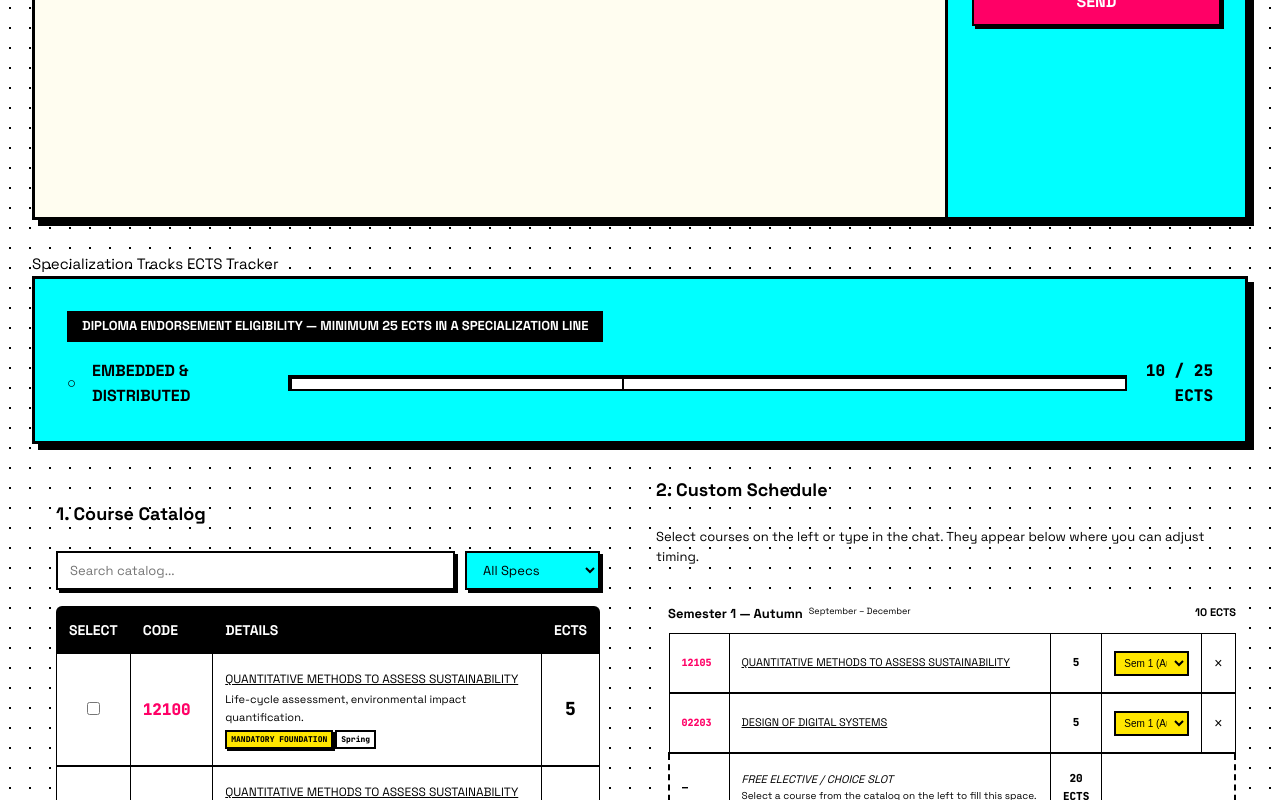
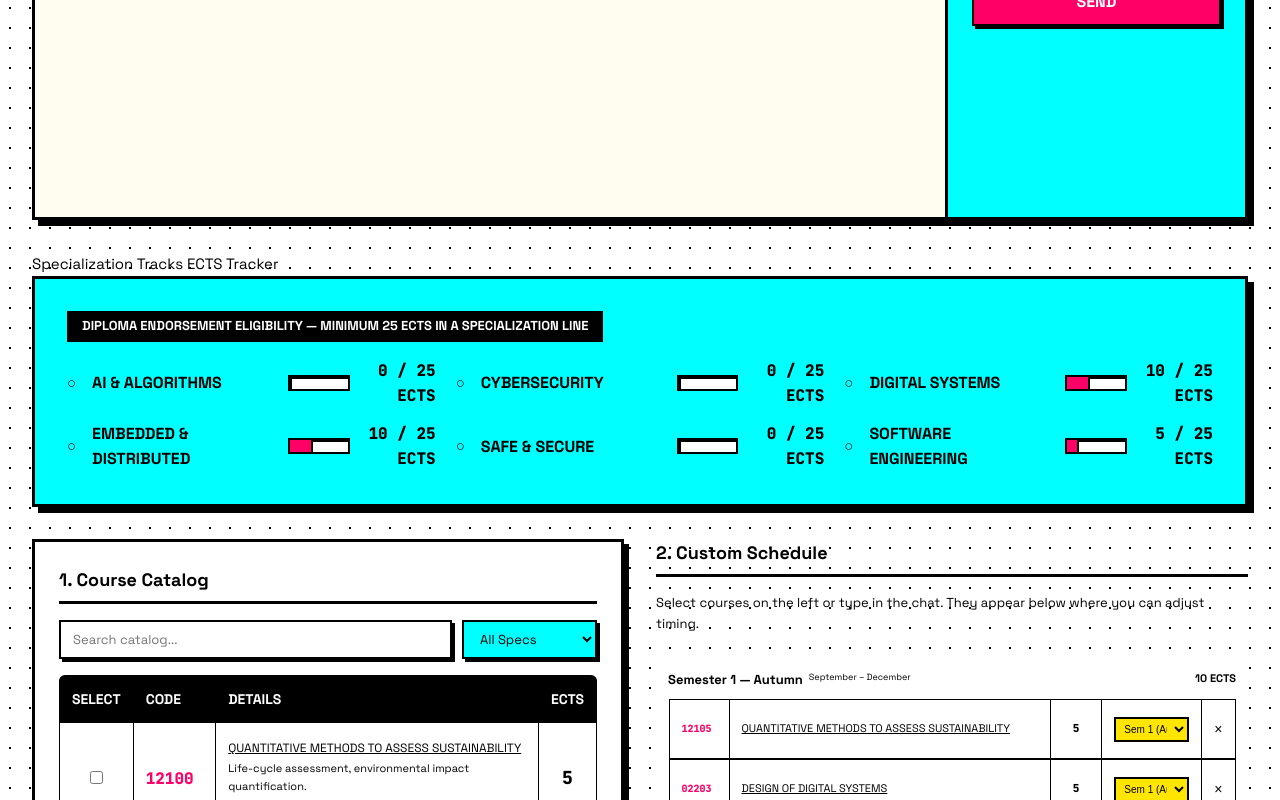
Before and after one commit to thelostnewspaper/dtu_study_plan, a React app in the folder frontend/: page / in a window 1280 px wide. Both pictures are taken after a click on the button "CUSTOM PLAN BUILDER". Shown: the part 1022-1822 px from the top of the page. Built offline with nearby package versions, Linux system fonts and the light colour scheme; the HTML template or start-up script is replaced by a standard one.

Commit message:
Fix Specialization Tracker loop and remove residual glassmorphism in CustomPlan

```diff
--- a/frontend/src/components/CustomPlan.jsx
+++ b/frontend/src/components/CustomPlan.jsx
@@ -185,22 +185,21 @@ export default function CustomPlan({ customState, setCustomState }) {
         <div className="spec-tracker">
           <h3 style={{ fontSize: 13, fontWeight: 600, marginBottom: '1rem' }}>Diploma Endorsement Eligibility — Minimum 25 ECTS in a specialization line</h3>
           <div className="spec-rows" style={{ display: 'grid', gridTemplateColumns: 'repeat(auto-fit, minmax(280px, 1fr))', gap: '12px 20px' }}>
-            {(() => {
-              const specId = 'embedded';
+            {Object.keys(specNameMap).map(specId => {
               const ectsVal = specEcts[specId] || 0;
               const pctVal = Math.min(100, (ectsVal / 25) * 100);
               const isMet = ectsVal >= 25;
               return (
                 <div key={specId} className="spec-row">
-                  <span className="spec-check" style={{ color: isMet ? 'var(--green)' : 'var(--text-faint)' }}>{isMet ? '✓' : '○'}</span>
+                  <span className="spec-check" style={{ color: isMet ? 'var(--color-cyan)' : 'var(--color-text)' }}>{isMet ? '✓' : '○'}</span>
                   <span className="spec-name" style={{ width: 180 }}>{specNameMap[specId]}</span>
                   <div className="spec-bar-outer">
-                    <div className="spec-bar-inner" style={{ width: `${pctVal}%`, background: 'var(--accent)' }}></div>
+                    <div className="spec-bar-inner" style={{ width: `${pctVal}%`, background: 'var(--color-pink)' }}></div>
                   </div>
                   <span className="spec-num">{ectsVal} / 25 ECTS</span>
                 </div>
               );
-            })()}
+            })}
           </div>
         </div>
 
@@ -208,8 +207,8 @@ export default function CustomPlan({ customState, setCustomState }) {
         <div className="custom-plan-layout" style={{ display: 'flex', flexWrap: 'wrap', gap: '2rem', marginTop: '1.5rem', alignItems: 'flex-start' }}>
 
           {/* Catalog Column */}
-          <div className="custom-plan-catalog" style={{ flex: '1 1 480px', minWidth: 320, background: 'var(--glass-bg)', backdropFilter: 'var(--glass-blur)', border: '1px solid var(--glass-border)', borderRadius: 12, padding: '1.5rem', boxShadow: 'var(--glass-shadow)' }}>
-            <h3 style={{ fontFamily: 'var(--font-heading)', fontSize: 18, fontWeight: 900, marginBottom: '1rem', borderBottom: '2px solid var(--accent)', paddingBottom: 6, color: 'var(--accent)' }}>1. Course Catalog</h3>
+          <div className="custom-plan-catalog" style={{ flex: '1 1 480px', minWidth: 320, background: 'var(--color-bg)', border: '3px solid var(--color-border)', borderRadius: 0, padding: '1.5rem', boxShadow: '5px 5px 0px var(--color-text)' }}>
+            <h3 style={{ fontFamily: 'var(--font-heading)', fontSize: 18, fontWeight: 900, marginBottom: '1rem', borderBottom: '3px solid var(--color-text)', paddingBottom: 6, color: 'var(--color-text)' }}>1. Course Catalog</h3>
 
             <div style={{ display: 'flex', gap: 10, marginBottom: '1rem' }}>
               <input
@@ -298,8 +297,8 @@ export default function CustomPlan({ customState, setCustomState }) {
 
           {/* Schedule Column */}
           <div className="custom-plan-schedule" style={{ flex: '1 1 480px', minWidth: 320 }}>
-            <h3 style={{ fontFamily: 'var(--font-heading)', fontSize: 18, fontWeight: 900, marginBottom: '1rem', borderBottom: '2px solid var(--accent)', paddingBottom: 6, color: 'var(--accent)' }}>2. Custom Schedule</h3>
-            <p style={{ fontSize: 13, color: 'var(--text-secondary)', marginBottom: '1.5rem' }}>Select courses on the left or type in the chat. They appear below where you can adjust timing.</p>
+            <h3 style={{ fontFamily: 'var(--font-heading)', fontSize: 18, fontWeight: 900, marginBottom: '1rem', borderBottom: '3px solid var(--color-text)', paddingBottom: 6, color: 'var(--color-text)' }}>2. Custom Schedule</h3>
+            <p style={{ fontSize: 13, color: 'var(--color-text)', marginBottom: '1.5rem' }}>Select courses on the left or type in the chat. They appear below where you can adjust timing.</p>
 
             <div style={{ maxHeight: 720, overflowY: 'auto' }}>
                 {(() => {
```
